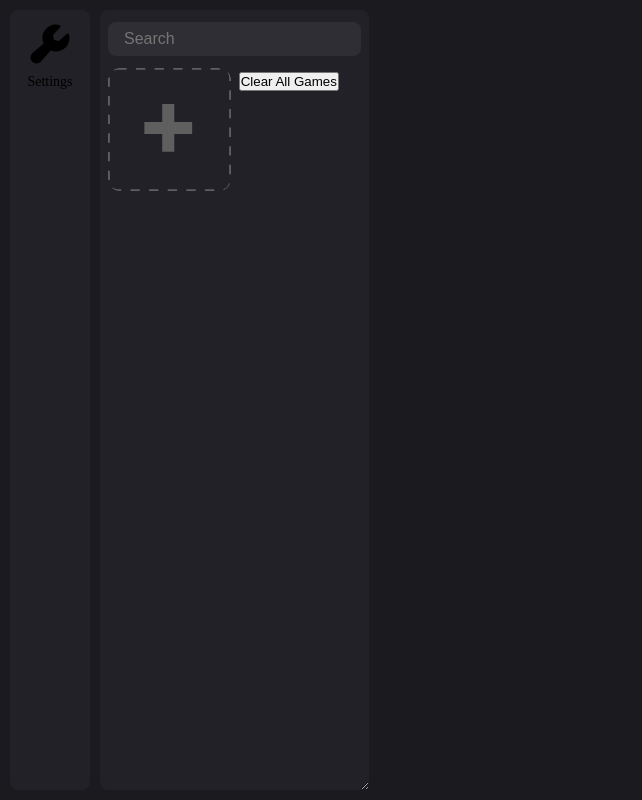
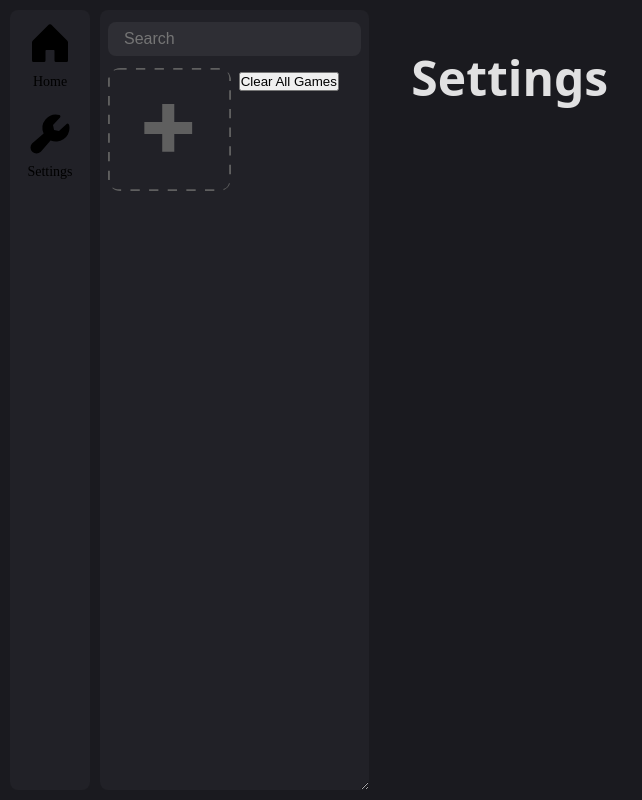
Before and after one commit to bloxlaunch/app, a React (Vite) app: page /#/settings in a window 1280 px wide. Before the commit this address led to /#/home. Shown: the whole page, without its empty margins (0-642 px from the left). Built offline with nearby package versions, Linux system fonts and the light colour scheme.

Commit message:
Added other pages

```diff
--- a/src-tauri/tauri.conf.json
+++ b/src-tauri/tauri.conf.json
@@ -12,9 +12,9 @@
   "app": {
     "windows": [
       {
-        "title": "Bloxlaunch [EARLY ALPHA]",
-        "width": 800,
-        "height": 600,
+        "title": "Bloxlaunch",
+        "width": 1240,
+        "height": 790,
         "decorations": true
       }
     ],
--- a/src/App.tsx
+++ b/src/App.tsx
@@ -1,29 +1,38 @@
-import { Routes, Route, Navigate } from "react-router-dom";
+import { Routes, Route, Navigate, useLocation } from "react-router-dom";
 import "./App.css";
 import Sidebar from "./components/Sidebar/Sidebar.tsx";
 import Menubar from "./components/Menubar/Menubar.tsx";
-import Game from "../src/components/Game/Game.tsx"
-
-import { AnimatePresence } from "motion/react"
+import Game from "../src/components/Game/Game.tsx";
+import Home from "../src/pages/Home.tsx";
+import Settings from "../src/pages/Settings.tsx";
+import { AnimatePresence, motion } from "framer-motion";
 
 export default function App() {
-
-
+  const location = useLocation();
+  console.log("Current URL:", location.pathname);
 
   return (
     <div className="app">
-      <Menubar/> {/* Sidebar always visible */}
-      <Sidebar/> {/* Sidebar always visible */}
+      <Menubar />
+      <Sidebar />
       <div className="content">
-        <Routes>
-          <Route path="/" element={<Navigate to="/home"/>}/>
-          <Route path="/game/:id" element={<Game/>}/>
-        </Routes>
-
+        <AnimatePresence mode="wait">
+          <motion.div
+            key={location.pathname} // Re-renders on route change
+            initial={{ opacity: 0, y: 30 }} // Slide in from bottom
+            animate={{ opacity: 1, y: 0 }}
+            exit={{ opacity: 0, y: -30 }} // Slide out to top
+            transition={{ duration: 0.3, ease: "easeOut" }}
+            className="pageWrapper"
+          >
+            <Routes location={location} key={location.pathname}>
+              <Route path="/" element={<Home />} />
+              <Route path="/settings" element={<Settings />} />
+              <Route path="/game/:id" element={<Game />} />
+            </Routes>
+          </motion.div>
+        </AnimatePresence>
       </div>
     </div>
   );
 }
-
-
-// roblox://experiences/start?placeId=9872472334
--- a/src/components/Menubar/Menubar.css
+++ b/src/components/Menubar/Menubar.css
@@ -24,8 +24,10 @@
     border: 0;
     height: auto;
     /*padding-top: 10px;*/
-    padding-bottom: 10px;
+    padding-bottom: 20px;
+    cursor: pointer;
 }
+
 
 .menuButton span {
     font-size: 14px;
--- a/src/components/Menubar/Menubar.tsx
+++ b/src/components/Menubar/Menubar.tsx
@@ -1,16 +1,19 @@
-import {useEffect, useState} from "react";
-
+import { useNavigate } from "react-router-dom";
 import "./Menubar.css";
-import { Wrench } from "@phosphor-icons/react";
+import { Wrench, House } from "@phosphor-icons/react";
 
 
 export default function Menubar() {
+	const navigate = useNavigate(); // ✅ Move inside the function component
+
 	return (
 		<div className="menuBar">
-			<button className={"menuButton"}>
-				{/*<SlidersHorizontal color="#d2d2d2" size={52} />*/}
-				<Wrench size={48} weight="fill" />
-				{/*<Settings color="#d2d2d2" size={42}/>*/}
+			<button className="menuButton" onClick={() => navigate("/")}>
+				<House size={48} weight="fill" />
+				<span>Home</span>
+			</button>
+			<button className="menuButton" onClick={() => navigate("/settings")}>
+				<Wrench size={48} weight="fill"/>
 				<span>Settings</span>
 			</button>
 		</div>
--- /dev/null
+++ b/src/pages/Home.tsx
@@ -0,0 +1,16 @@
+import "./page.css";
+import { motion } from "framer-motion";
+
+export default function Home() {
+	return (
+		<motion.div
+			initial={{ opacity: 0, y: 30 }}
+			animate={{ opacity: 1, y: 0 }}
+			exit={{ opacity: 0, y: -30 }}
+			transition={{ duration: 0.3, ease: "easeOut" }}
+			className="page"
+		>
+			<h1>Home</h1>
+		</motion.div>
+	);
+}
--- /dev/null
+++ b/src/pages/Settings.tsx
@@ -0,0 +1,16 @@
+import "./page.css";
+import { motion } from "framer-motion";
+
+export default function Settings() {
+	return (
+		<motion.div
+			initial={{ opacity: 0, y: 30 }}
+			animate={{ opacity: 1, y: 0 }}
+			exit={{ opacity: 0, y: -30 }}
+			transition={{ duration: 0.3, ease: "easeOut" }}
+			className="page"
+		>
+			<h1>Settings</h1>
+		</motion.div>
+	);
+}
--- /dev/null
+++ b/src/pages/page.css
@@ -0,0 +1,9 @@
+.page {
+    display: flex;
+    margin: 2rem;
+}
+
+.page h1 {
+    font-size: 48px;
+    user-select: none;
+}
```
Also changed, not shown: src/pages/GamesLayout.tsx (added, +13 -0 lines).
